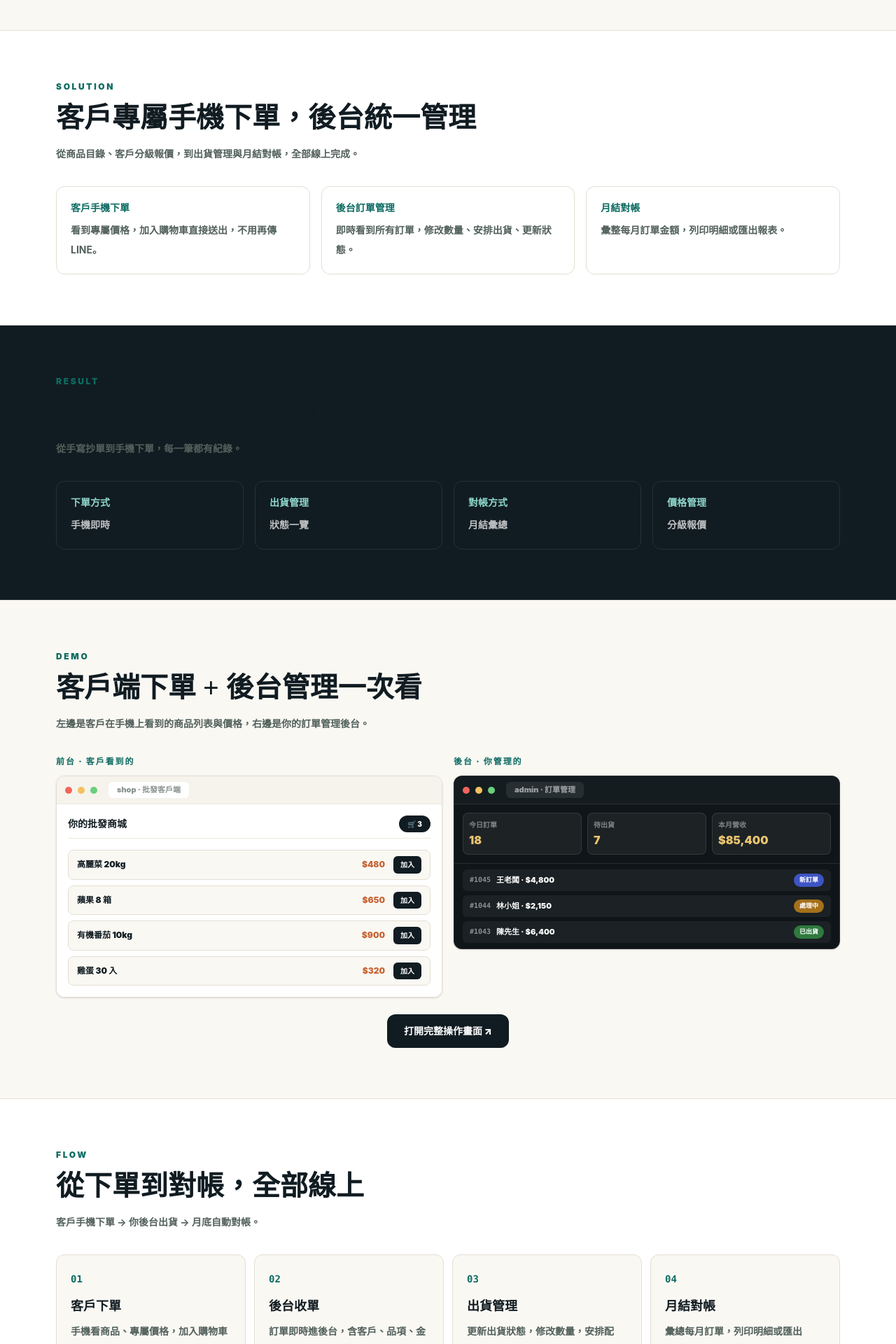
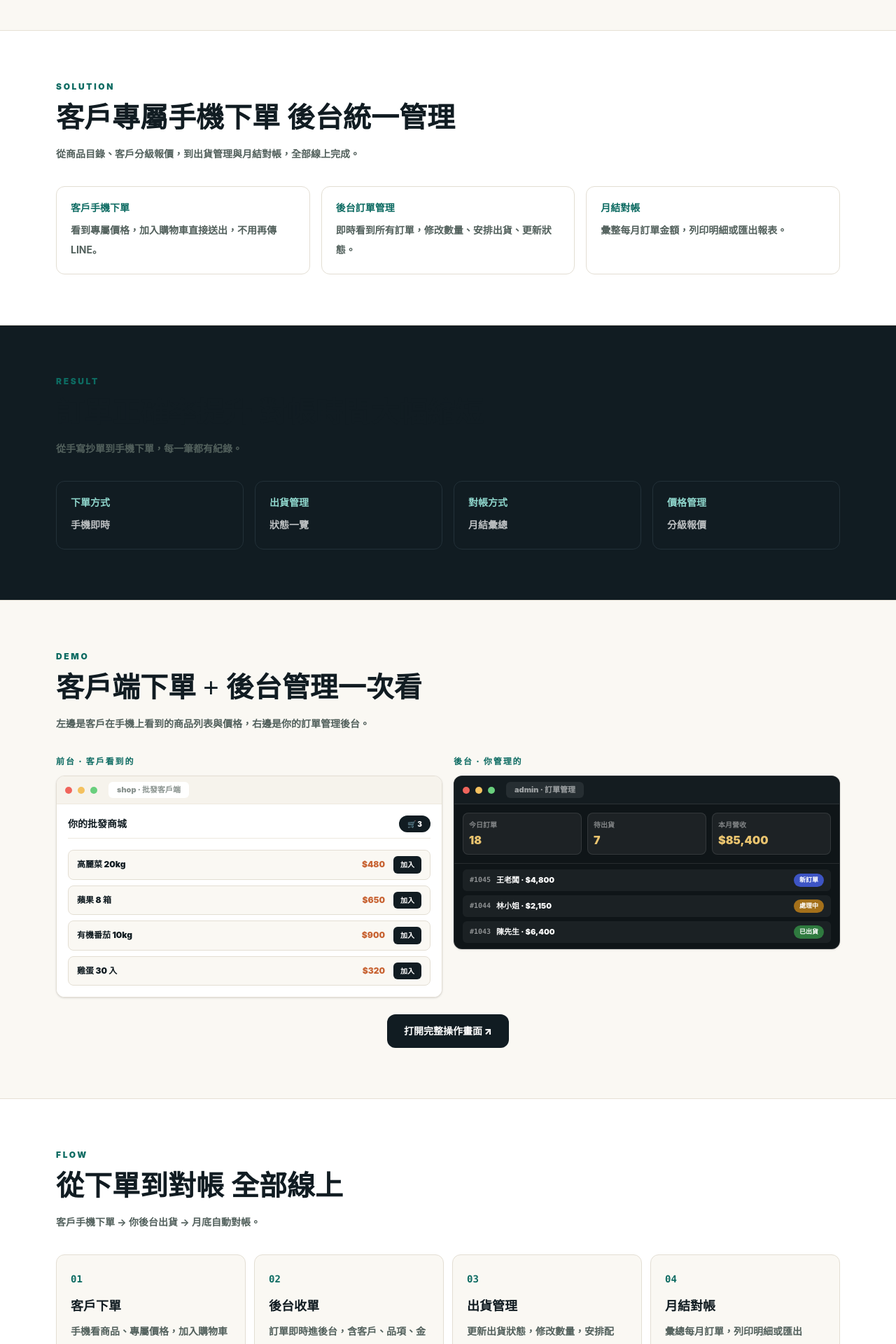
Before and after one commit to QingyuJin/qingyu-web-studio, a React (Vite) app: page /works/wholesale-ordering in a window 1280 px wide. Shown: the part 852-2772 px from the top of the page at 70% size. Built offline with nearby package versions, Linux system fonts and the light colour scheme.

Commit message:
remove Chinese commas and periods from section titles in detail pages

```diff
--- a/src/site/workDetailData.jsx
+++ b/src/site/workDetailData.jsx
@@ -208,7 +208,7 @@ export const xinjiang = {
     ],
   },
   result: {
-    title: "從詢價到完工，全部追得到",
+    title: "從詢價到完工 全部追得到",
     desc: "上線後客戶可以直接在官網看到案例與服務，詢價進後台自動整理。",
     metrics: [
       { label: "實際上線", value: "2025 年 12 月" },
@@ -218,7 +218,7 @@ export const xinjiang = {
     ],
   },
   demo: {
-    title: "從詢價到後台，一次看",
+    title: "從詢價到後台 一次看",
     desc: "左邊是客戶在官網填寫詢價表單，右邊是需求進入 BuildFlow 後台的案件看板。",
     Front: XinjiangFront,
     Back: XinjiangBack,
@@ -281,7 +281,7 @@ export const wholesale = {
     signs: ["LINE 抄單容易漏", "價格查詢麻煩", "出貨進度不好追", "月結對帳頭痛"],
   },
   solution: {
-    title: "客戶專屬手機下單，後台統一管理",
+    title: "客戶專屬手機下單 後台統一管理",
     desc: "從商品目錄、客戶分級報價，到出貨管理與月結對帳，全部線上完成。",
     points: [
       { title: "客戶手機下單", text: "看到專屬價格，加入購物車直接送出，不用再傳 LINE。" },
@@ -290,7 +290,7 @@ export const wholesale = {
     ],
   },
   result: {
-    title: "訂單正確率提升，對帳時間大幅縮短",
+    title: "訂單正確率提升 對帳時間大幅縮短",
     desc: "從手寫抄單到手機下單，每一筆都有紀錄。",
     metrics: [
       { label: "下單方式", value: "手機即時" },
@@ -307,7 +307,7 @@ export const wholesale = {
     livePath: "/works/wholesale-ordering",
   },
   flow: {
-    title: "從下單到對帳，全部線上",
+    title: "從下單到對帳 全部線上",
     desc: "客戶手機下單 → 你後台出貨 → 月底自動對帳。",
     steps: [
       { title: "客戶下單", text: "手機看商品、專屬價格，加入購物車後送出。" },
@@ -351,7 +351,7 @@ export const rag = {
   duration: "依資料量估時",
   forWho: "公司、協會、工廠、有大量內部文件的組織",
   problem: {
-    title: "文件很多，答案找不到",
+    title: "文件很多 答案找不到",
     desc: "SOP、規章、產品型錄散在各處。新進員工與客服每天重複問同樣的問題，老員工花時間回答，文件更新也沒人知道。",
     pain: "重複回答、文件版本混亂、新人訓練慢。",
     signs: ["文件散各處", "答案靠老人", "新人上手慢", "更新沒人知"],
@@ -366,7 +366,7 @@ export const rag = {
     ],
   },
   result: {
-    title: "從翻文件到直接問，效率提升",
+    title: "從翻文件到直接問 效率提升",
     desc: "新人、客服、員工直接問 AI，答案有來源可驗證。",
     metrics: [
       { label: "文件格式", value: "PDF / Word / TXT" },
```
